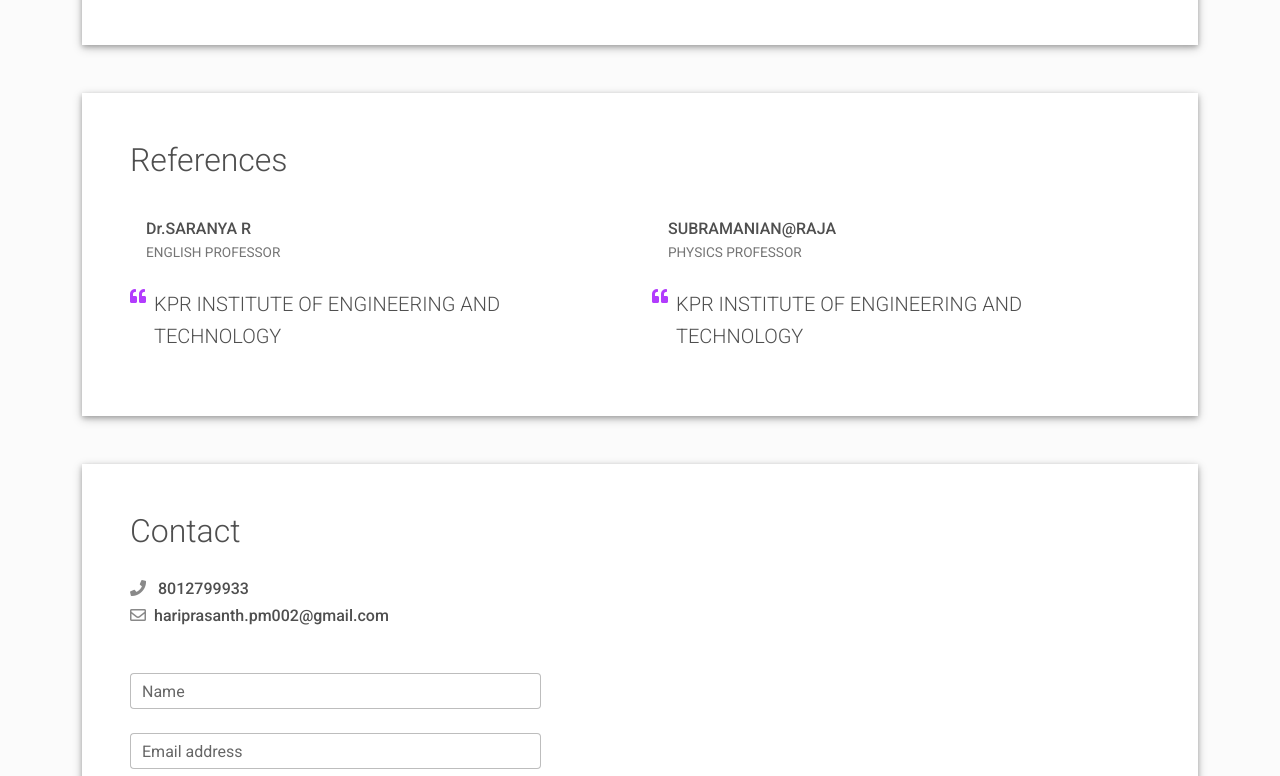
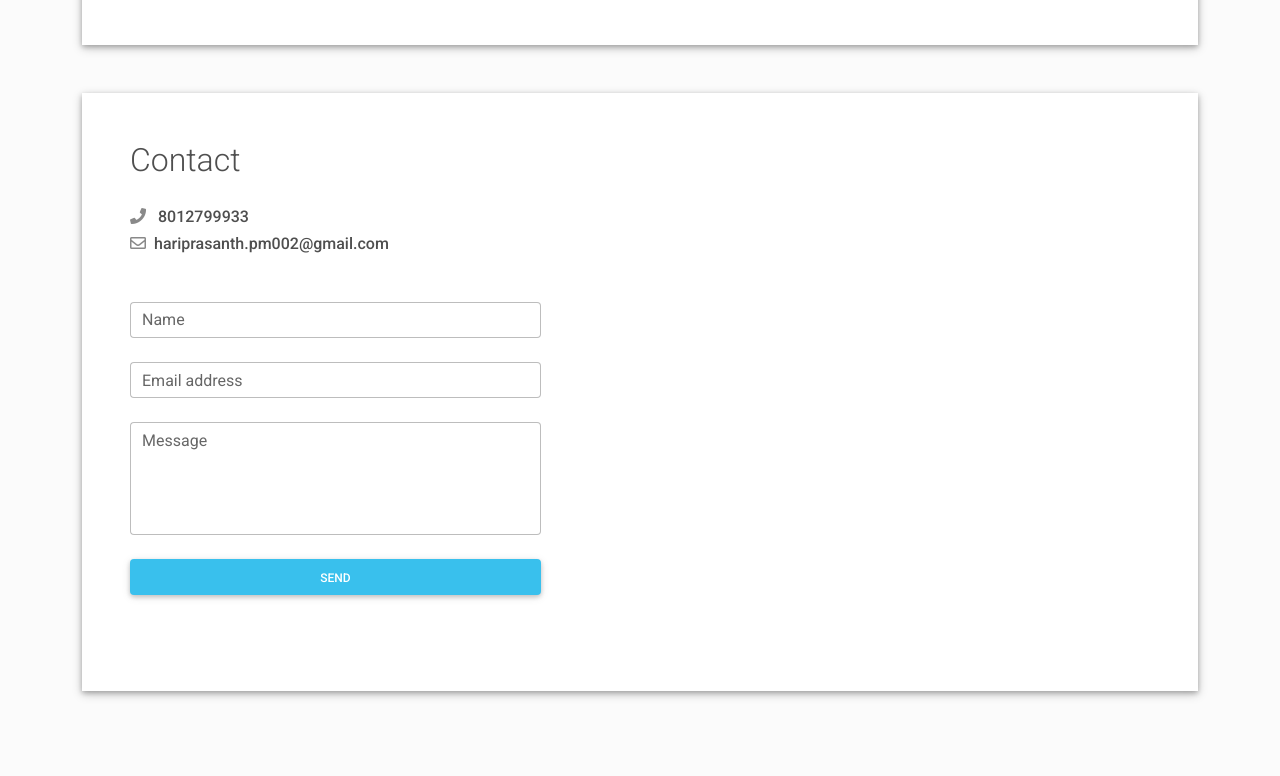
Before and after one commit to HariPrasanthPM/PORTFOLIO, a plain HTML site: page index.html in a window 1280 px wide. Shown: the part 2559-3335 px from the top of the page. Drawn offline with Linux system fonts and the light colour scheme.

Commit message:
Update index.html

```diff
--- a/index.html
+++ b/index.html
@@ -234,37 +234,6 @@
     </div>
   </div>
 
-  <div class="shadow-1-strong bg-white my-5 p-5" id="references">
-    <div class="reference-section">
-      <h2 class="h2 fw-light mb-4">References</h2>
-      <div class="row">
-        <div class="col-md-6">
-          <div class="d-flex mb-2">
-
-            <div class="header-bio m-3 mb-0">
-              <h3 class="h6 mb-1" data-aos="fade-left" data-aos-delay="0">Dr.SARANYA R </h3>
-              <p class="text-muted text-small" data-aos="fade-left" data-aos-delay="100">ENGLISH PROFESSOR </p>
-            </div>
-          </div>
-          <div class="d-flex"><i class="text-secondary fas fa-quote-left"></i>
-            <p class="lead mx-2" data-aos="fade-left" data-aos-delay="100">KPR INSTITUTE OF ENGINEERING AND TECHNOLOGY</p>
-          </div>
-        </div>
-        <div class="col-md-6">
-          <div class="d-flex mb-2">
-
-            <div class="header-bio m-3 mb-0">
-              <h3 class="h6 mb-1" data-aos="fade-left" data-aos-delay="0">SUBRAMANIAN@RAJA</h3>
-              <p class="text-muted text-small" data-aos="fade-left" data-aos-delay="100">PHYSICS PROFESSOR </p>
-            </div>
-          </div>
-          <div class="d-flex"><i class="text-secondary fas fa-quote-left"></i>
-            <p class="lead mx-2" data-aos="fade-left" data-aos-delay="100">KPR INSTITUTE OF ENGINEERING AND TECHNOLOGY</p>
-          </div>
-        </div>
-      </div>
-    </div>
-  </div>
   <div class="shadow-1-strong bg-white my-5 p-5" id="contact">
     <div class="contant-section">
       <h2 class="h2 fw-light text mb-4">Contact</h2>
```
